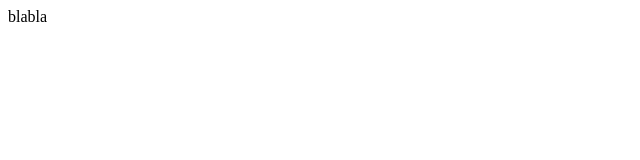
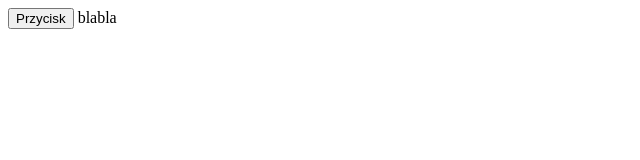
Before and after one commit to pociot/bears, a plain HTML site: page app/index.html in a window 1280 px wide. Shown: the whole page, without its empty margins (0-640 px from the left). Drawn offline with Linux system fonts and the light colour scheme.

Commit message:
dodano przycisk

```diff
--- a/app/index.html
+++ b/app/index.html
@@ -1,3 +1,4 @@
 <div>
+    <button>Przycisk</button>
     blabla
 </div>
```
